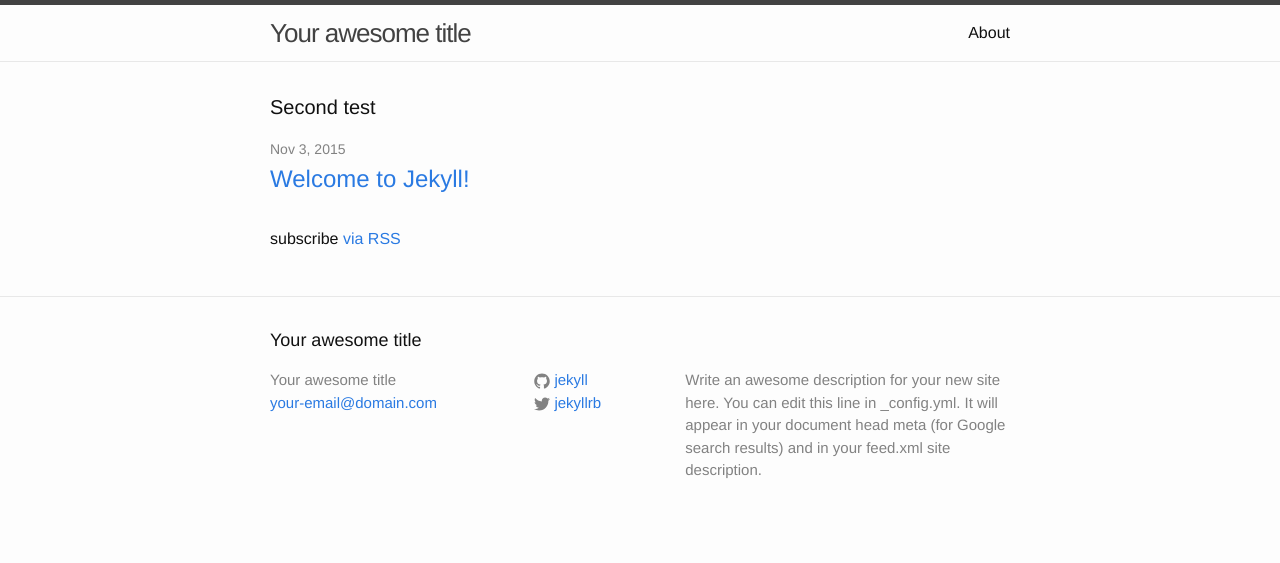
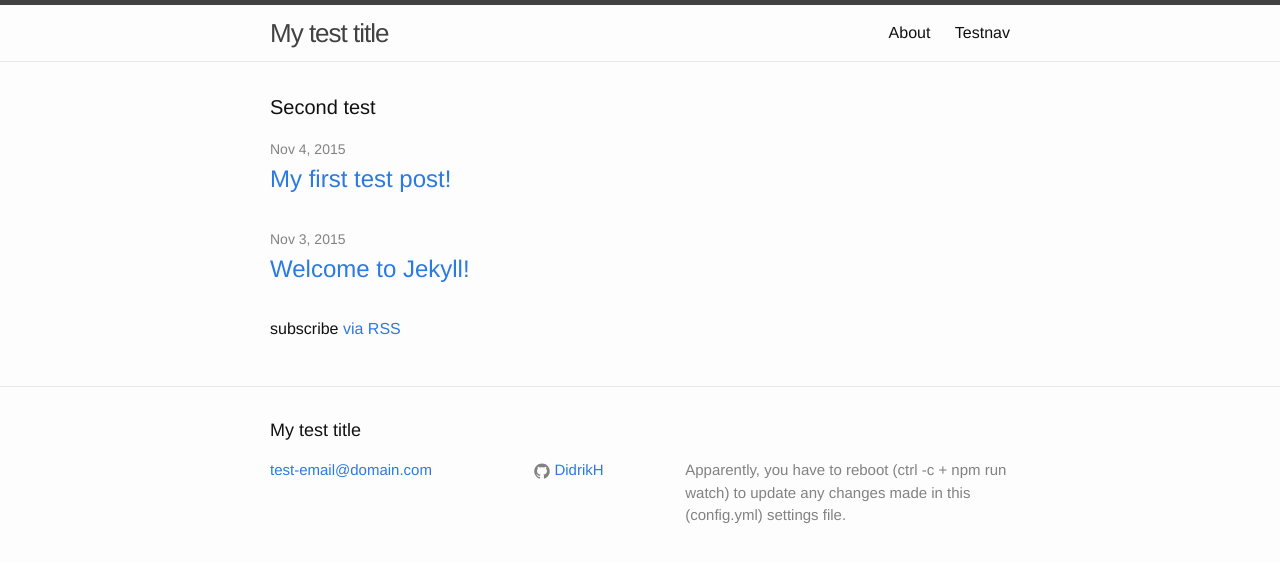
Before and after one commit to DidrikH/didrikh.github.io, a Jekyll site: the page built from index.html, in a window 1280 px wide. Shown: the top 563 px of the page. Built offline with Jekyll 4.4.1, drawn with Linux system fonts in a browser that asks for light colours.

```diff
--- a/_config.yml
+++ b/_config.yml
@@ -1,14 +1,11 @@
 # Site settings
-title: Your awesome title
-email: your-email@domain.com
+title: My test title
+email: test-email@domain.com
 description: > # this means to ignore newlines until "baseurl:"
-  Write an awesome description for your new site here. You can edit this
-  line in _config.yml. It will appear in your document head meta (for
-  Google search results) and in your feed.xml site description.
+ Apparently, you have to reboot (ctrl -c + npm run watch) to update any changes made in this (config.yml) settings file.
 baseurl: "" # the subpath of your site, e.g. /blog/
 url: "http://yourdomain.com" # the base hostname & protocol for your site
-twitter_username: jekyllrb
-github_username:  jekyll
+github_username:  DidrikH
 
 # Build settings
 markdown: kramdown
--- a/_includes/footer.html
+++ b/_includes/footer.html
@@ -7,7 +7,6 @@
     <div class="footer-col-wrapper">
       <div class="footer-col  footer-col-1">
         <ul class="contact-list">
-          <li>{{ site.title }}</li>
           <li><a href="mailto:{{ site.email }}">{{ site.email }}</a></li>
         </ul>
       </div>
--- /dev/null
+++ b/robots.txt
@@ -0,0 +1,2 @@
+User-agent: *
+Disallow: /
```
Also changed, not shown: _posts/2015-11-04-test-post.markdown (added, +11 -0 lines), testnav.md (added, +7 -0 lines), humans.txt (added).
